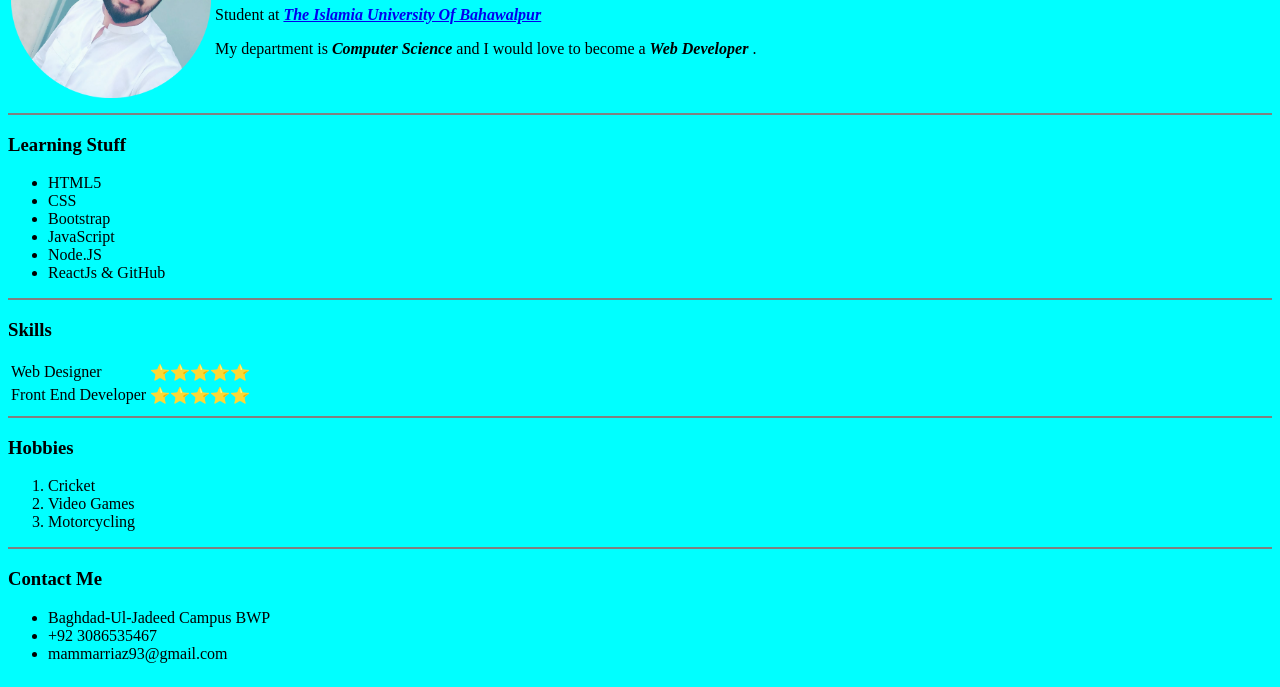
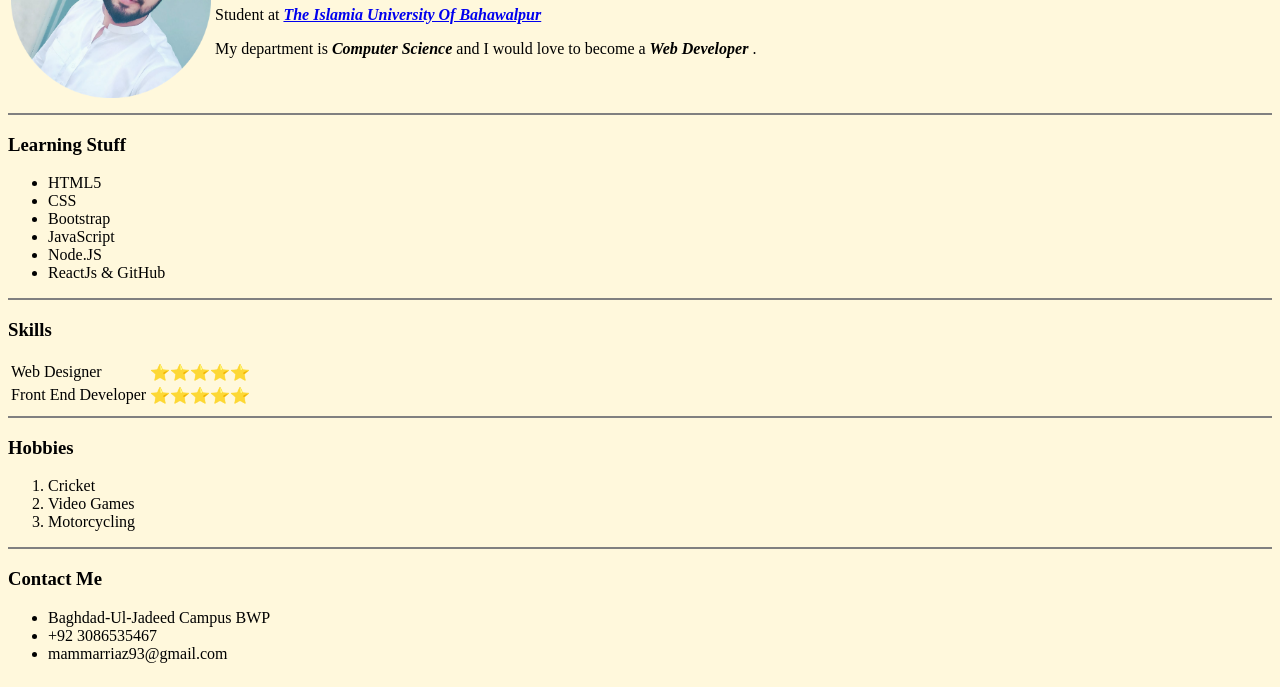
Before and after one commit to Ammar-Riaz/personal-website, a plain HTML site: page index.html in a window 1280 px wide. Shown: the part 113-800 px from the top of the page. Drawn offline with Linux system fonts and the light colour scheme.

Commit message:
Update app.css

```diff
--- a/app.css
+++ b/app.css
@@ -1,3 +1,3 @@
 body {
-    background-color: aqua;
+    background-color: cornsilk;
 }
```
